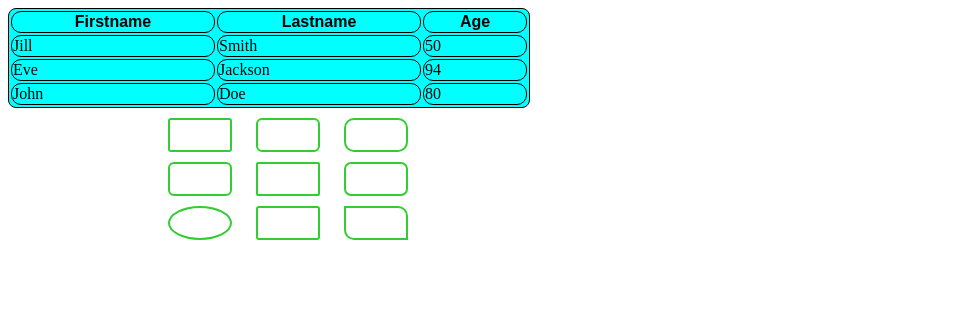
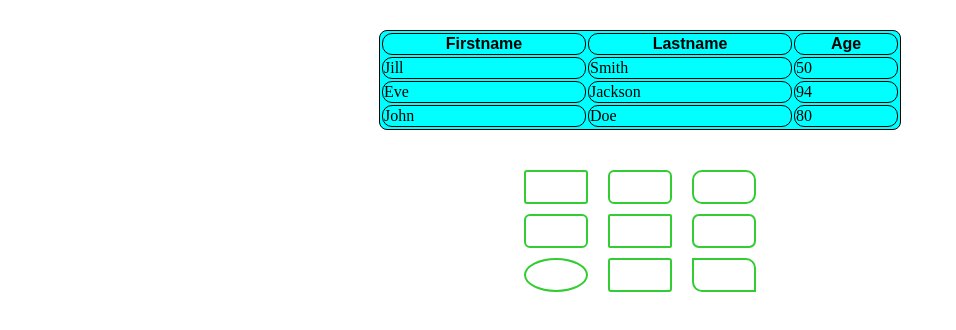
Before and after one commit to UditSharma04/VIT-Ethunus-MERN, a plain HTML site: page csstasks/task1.html in a window 1280 px wide. Shown: the whole page, without its empty margins (0-956 px from the left). Drawn offline with Linux system fonts and the light colour scheme.

Commit message:
added css task1

```diff
--- a/csstasks/task1.html
+++ b/csstasks/task1.html
@@ -7,8 +7,9 @@
     <title>replit</title>
     <style>
         .table{
-            width: 100%;
-            margin: 0 auto;
+            margin-top: 30px;
+            display: flex;
+            justify-content: center;
         }
 
         table {
@@ -26,6 +27,13 @@
             border: 1px solid black;
             border-radius: 10px;
             border-collapse: collapse;
+        }
+
+        .shapes{
+            margin-top: 30px;
+            width: 100%;
+            display: flex;
+            justify-content: center;
         }
 
         #r1c1 {
@@ -153,8 +161,8 @@
         </table>
     </div>
 
-    <div style="margin-left: 150px;">
-        <div style="display: inline-block;">
+    <div class="shapes">
+        <div>
             <div id="r1c1">
             </div>
             <div id="r1c2">
@@ -162,7 +170,7 @@
             <div id="r1c3">
             </div>
         </div>
-        <div style="display: inline-block;">
+        <div>
             <div id="r2c1">
             </div>
             <div id="r2c2">
@@ -170,7 +178,7 @@
             <div id="r2c3">
             </div>
         </div>
-        <div style="display: inline-block;">
+        <div>
             <div id="r3c1">
             </div>
             <div id="r3c2">
```
